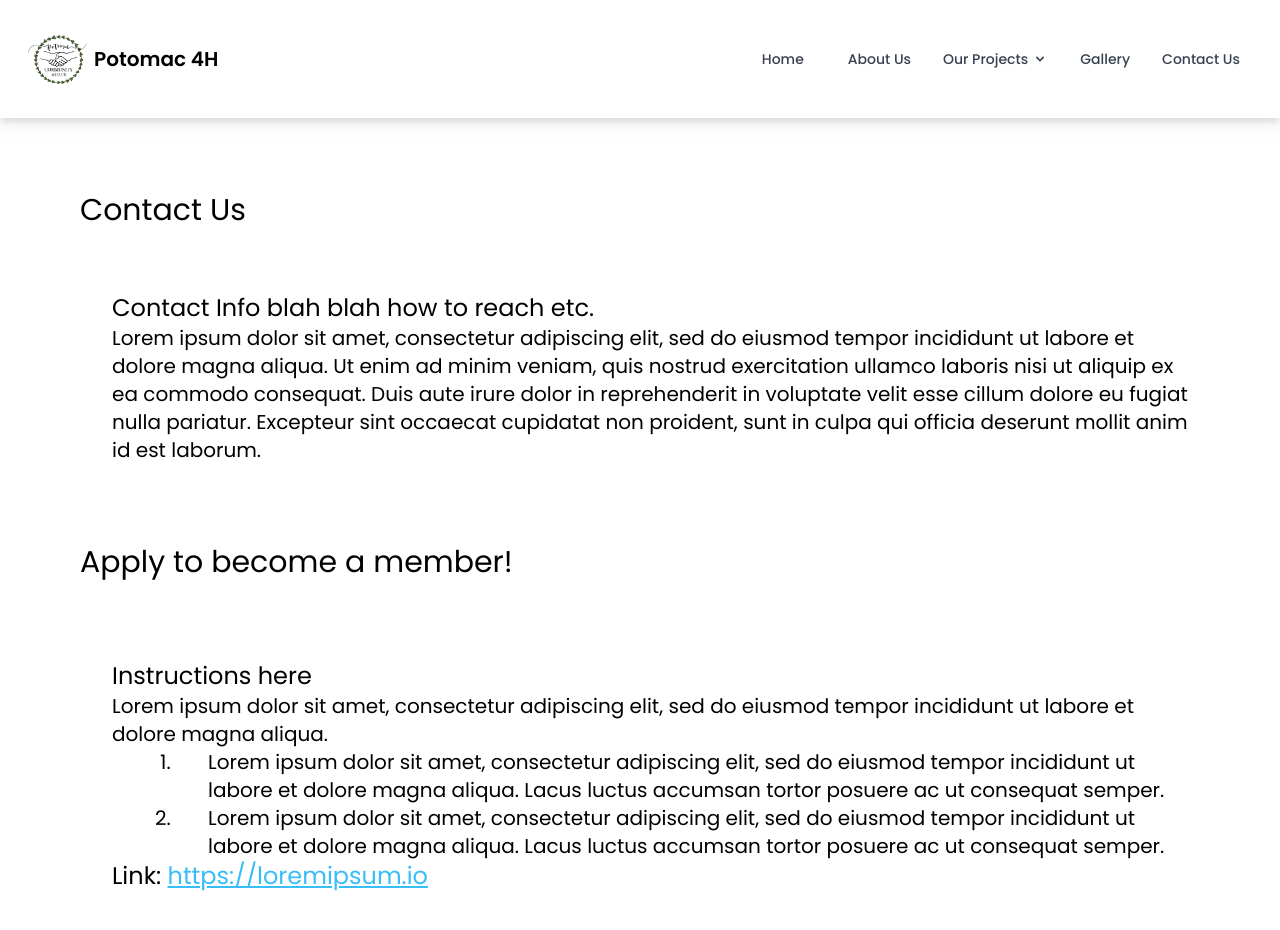
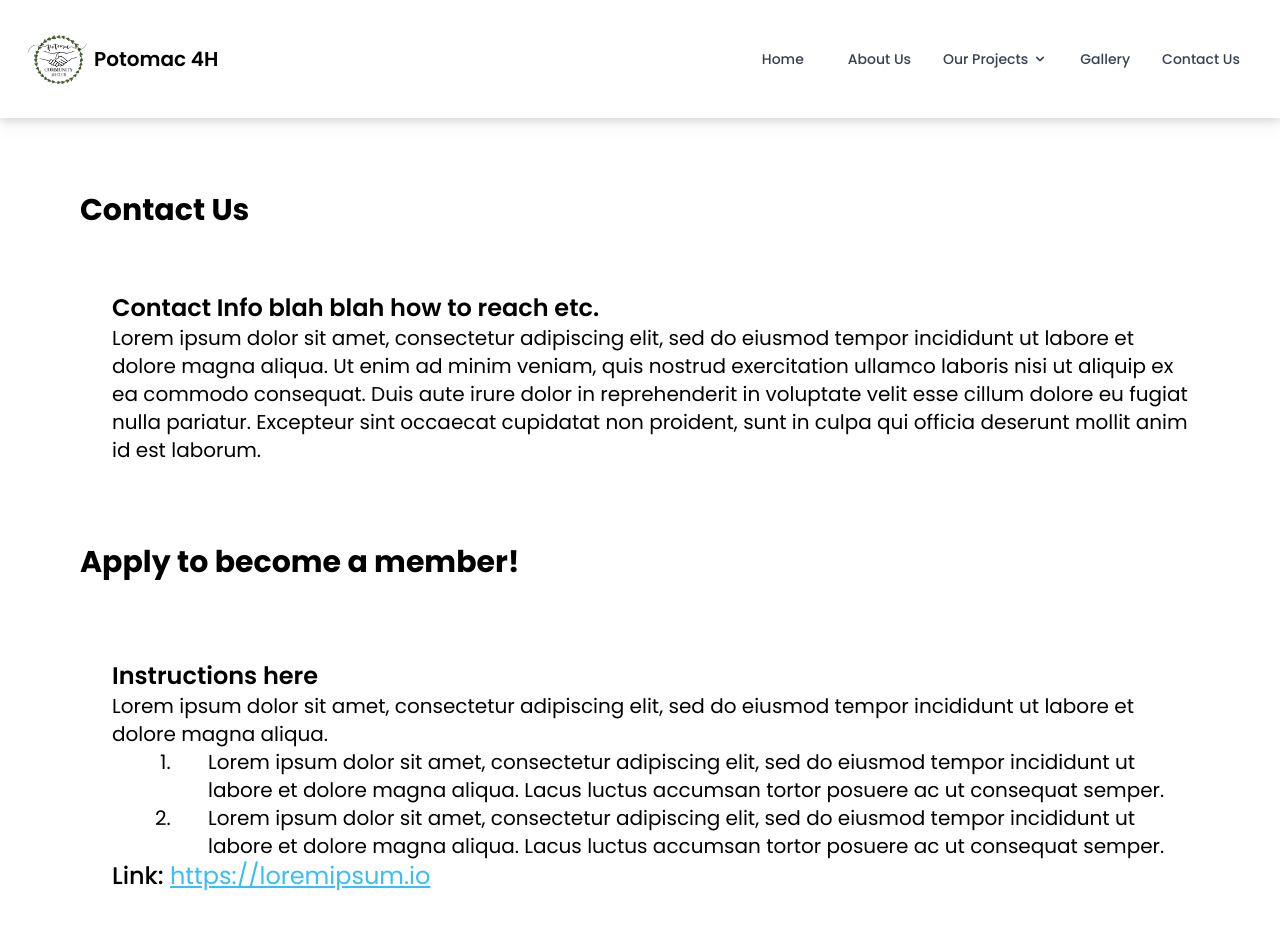
Before and after one commit to pc4h/website, a Next.js app: page /contactus in a window 1280 px wide. Shown: the top 930 px of the page. Built offline with nearby package versions, Linux system fonts and the light colour scheme.

Commit message:
Bolded some text

```diff
--- a/components/contactUsLayout.js
+++ b/components/contactUsLayout.js
@@ -3,9 +3,9 @@ export default function ContactUsLayout(){
     <div class = "min-h-screen flex pt-28 justify-center">
         <div class = "p-20 w-full h-full font-poppins">
             <contact>
-                <div class = "text-3xl">Contact Us</div>
+                <div class = "text-3xl font-bold">Contact Us</div>
                 <div class = "pl-8">
-                    <div class = "pt-16 text-2xl">Contact Info blah blah how to reach etc.</div>
+                    <div class = "pt-16 text-2xl font-semibold">Contact Info blah blah how to reach etc.</div>
                     <div class = "text-xl">Lorem ipsum dolor sit amet, consectetur adipiscing elit, sed do eiusmod
                     tempor incididunt ut labore et dolore magna aliqua. Ut enim ad minim veniam, quis nostrud exercitation
                     ullamco laboris nisi ut aliquip ex ea commodo consequat. Duis aute irure dolor in reprehenderit in
@@ -14,9 +14,9 @@ export default function ContactUsLayout(){
                 </div>
             </contact>
             <apply>
-                <div class = "pt-20 text-3xl">Apply to become a member!</div>
+                <div class = "pt-20 text-3xl font-bold">Apply to become a member!</div>
                 <div class = "pl-8">
-                    <div class = "pt-20 text-2xl">Instructions here</div>
+                    <div class = "pt-20 text-2xl font-semibold">Instructions here</div>
                     <div class = "text-xl">Lorem ipsum dolor sit amet,
                     consectetur adipiscing elit, sed do eiusmod tempor incididunt
                     ut labore et dolore magna aliqua.</div>
@@ -28,8 +28,8 @@ export default function ContactUsLayout(){
                         sed do eiusmod tempor incididunt ut labore et dolore magna aliqua. Lacus luctus
                         accumsan tortor posuere ac ut consequat semper.</li>
                     </ol>
-                    <div class="text-2xl">Link:&nbsp;
-                <a class="underline text-sky-400 hover:text-sky-600" href="https://loremipsum.io">https://loremipsum.io</a></div>
+                    <div class="text-2xl font-medium">Link:&nbsp;
+                <a class="underline text-sky-400 hover:text-sky-600 font-normal" href="https://loremipsum.io">https://loremipsum.io</a></div>
                 </div>
             </apply>
         </div>
```
